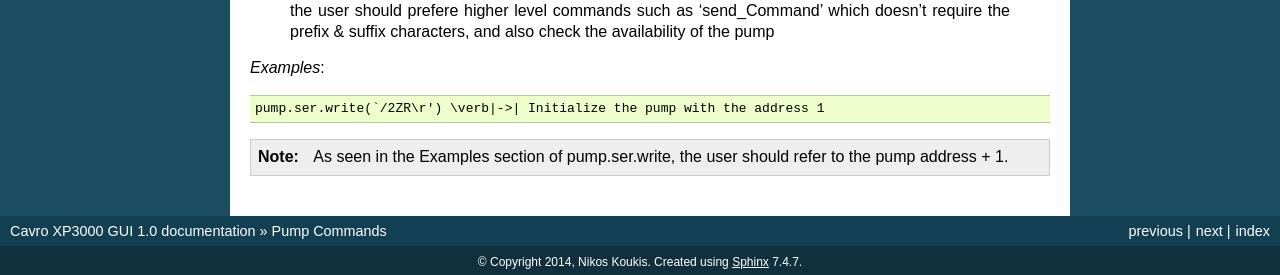
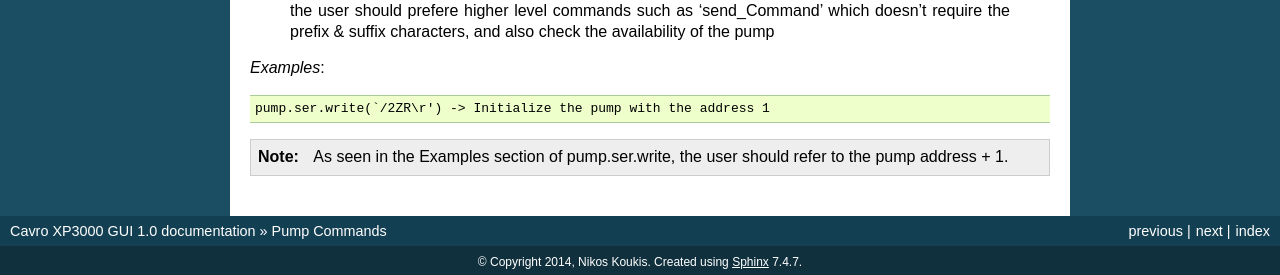
Before and after one commit to bergercookie/Pump3000, a Sphinx documentation site: the page built from docs/pump-commands.rst, in a window 1280 px wide and 900 px high, scrolled down 2044 px. Shown: the part 622-897 px from the top of the window. Built offline with Sphinx 7.4.7, drawn with Linux system fonts in a browser that asks for light colours.

Commit message:
docs update

```diff
--- a/docs/hardware.rst
+++ b/docs/hardware.rst
@@ -46,7 +46,7 @@ To sum it up, here is the typical RS-485 pinout for the pump [#f1]_, as it is de
 +=============+==============+=================================+
 |             | #1 [Power]   |    24 VDC                       |
 +**Power**    +--------------+---------------------------------+
-|             | #4 [GND]     |    Ground (of the power supply) |
+|             | #9 [GND]     |    Ground (of the power supply) |
 +-------------+--------------+---------------------------------+
 |**Protocol** | #11 [RS-485A]|    RS-485 (+)                   |
 +**Signals**  +--------------+---------------------------------+
--- a/docs/pump-commands.rst
+++ b/docs/pump-commands.rst
@@ -152,7 +152,7 @@ For the full list of available commands see the code Walkthrough section.
 
 *Examples*::
 
-    pump.ser.write(`/2ZR\r') \verb|->| Initialize the pump with the address 1
+    pump.ser.write(`/2ZR\r') -> Initialize the pump with the address 1
 
 .. note::
 
```
